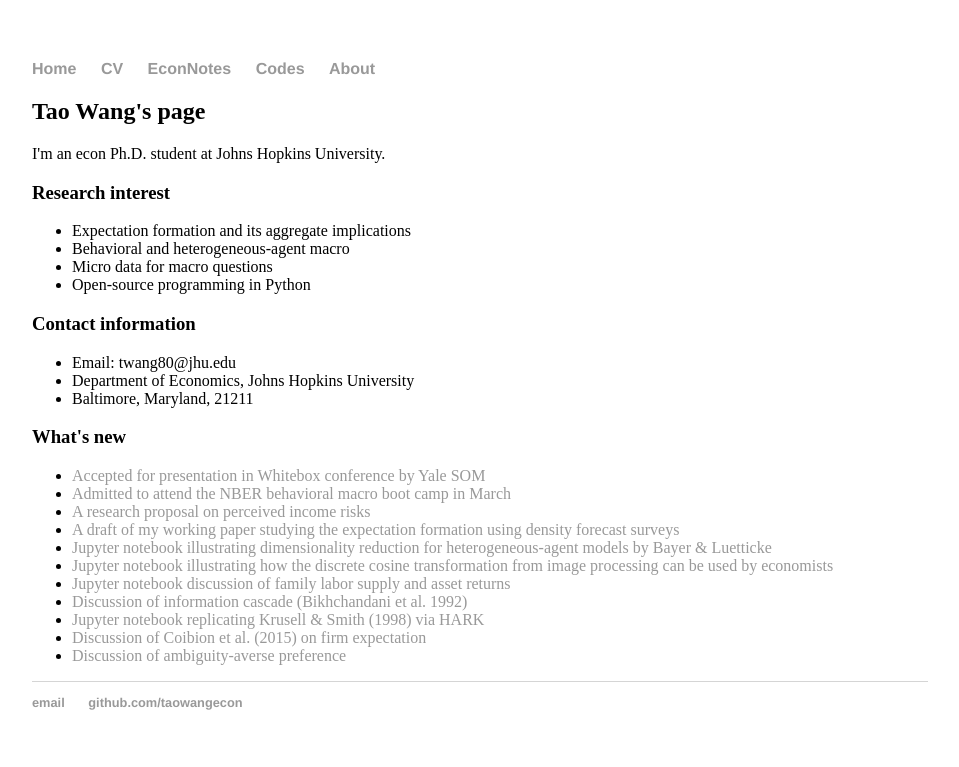
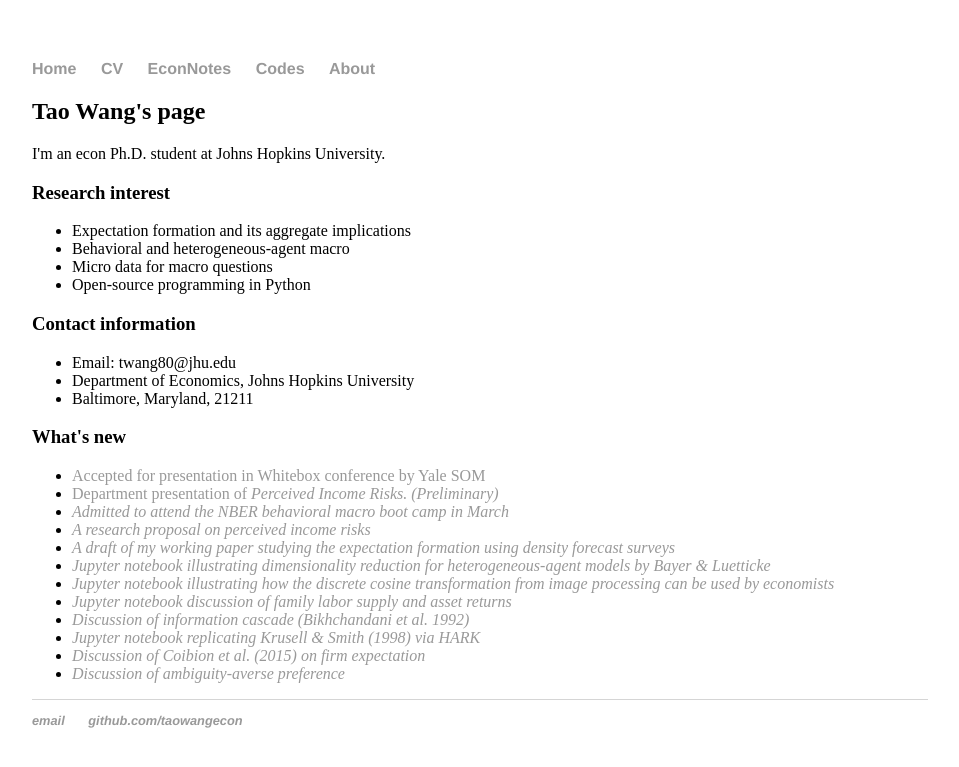
Before and after one commit to iworld1991/TaoWangEcon.github.io, a Jekyll site: the page built from index.html, in a window 1280 px wide. Shown: the top 767 px of the page, without its empty margins (160-1119 px from the left). Built offline with Jekyll 4.4.1, drawn with Linux system fonts in a browser that asks for light colours.

Commit message:
Update index.html
added slides on perceived income risks to the what's new list.

```diff
--- a/index.html
+++ b/index.html
@@ -22,6 +22,7 @@ title: Tao Wang's page
 	<h3> What's new </h3>
 	<ul>
 	<li><a href="https://som.yale.edu/event/2020/05/whitebox-advisors-graduate-student-conference-2020">Accepted for presentation in Whitebox conference by Yale SOM</a></li>
+	<li><a href="/presentation/PerceivedIncomeRisks.pdf">Department presentation of <em>Perceived Income Risks<em>. (Preliminary)</a></li>
 	<li><a href="https://www.nber.org/callforpapers/callpapersbehavioralmacro_bootcamp.html">Admitted to attend the NBER behavioral macro boot camp in March</a></li>
 	<li><a href="/papers/PerceivedIncomeRiskProposal.pdf">A research proposal on perceived income risks</a></li>
 	<li><a href="/papers/InfVar.pdf">A draft of my working paper studying the expectation formation using density forecast surveys</a></li>
```
